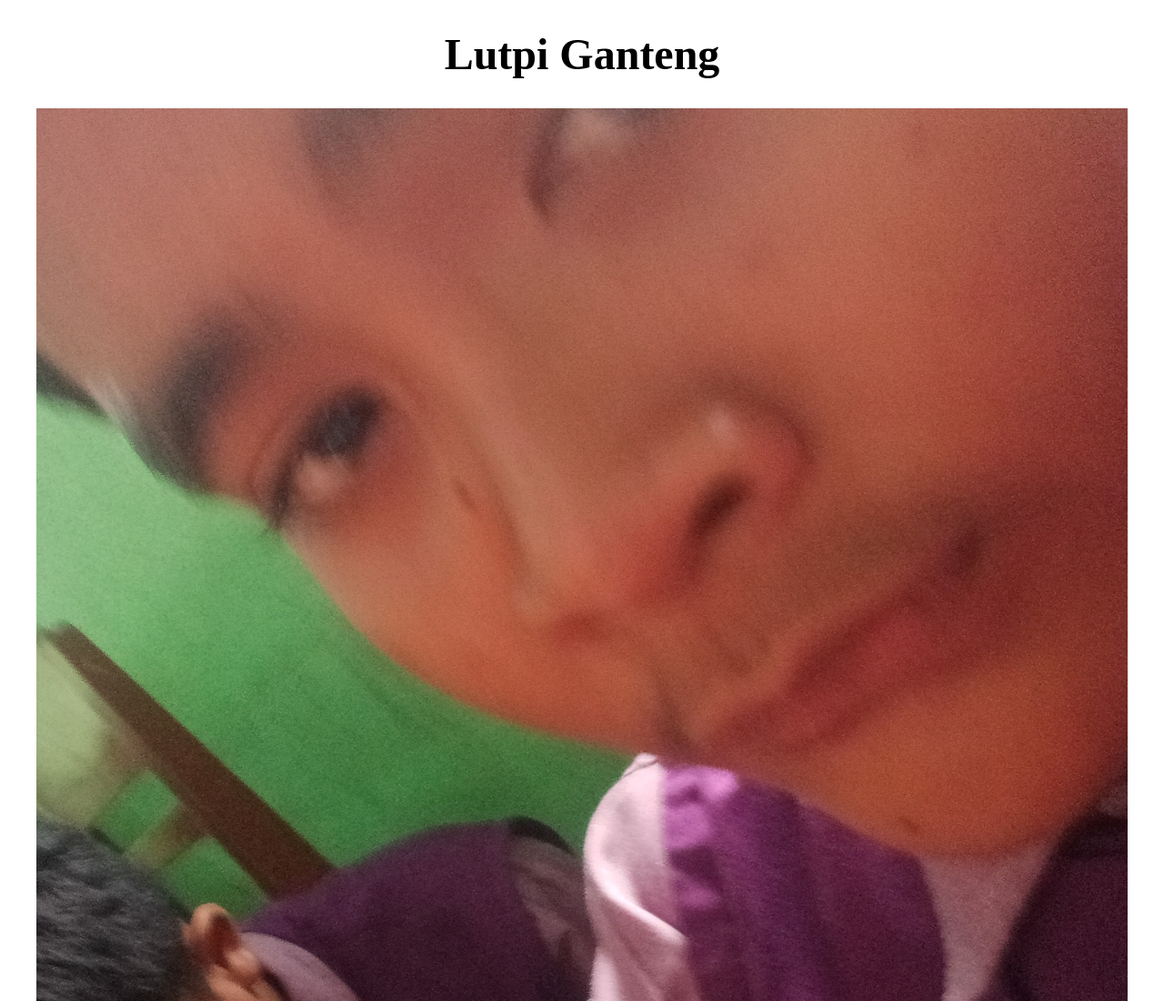
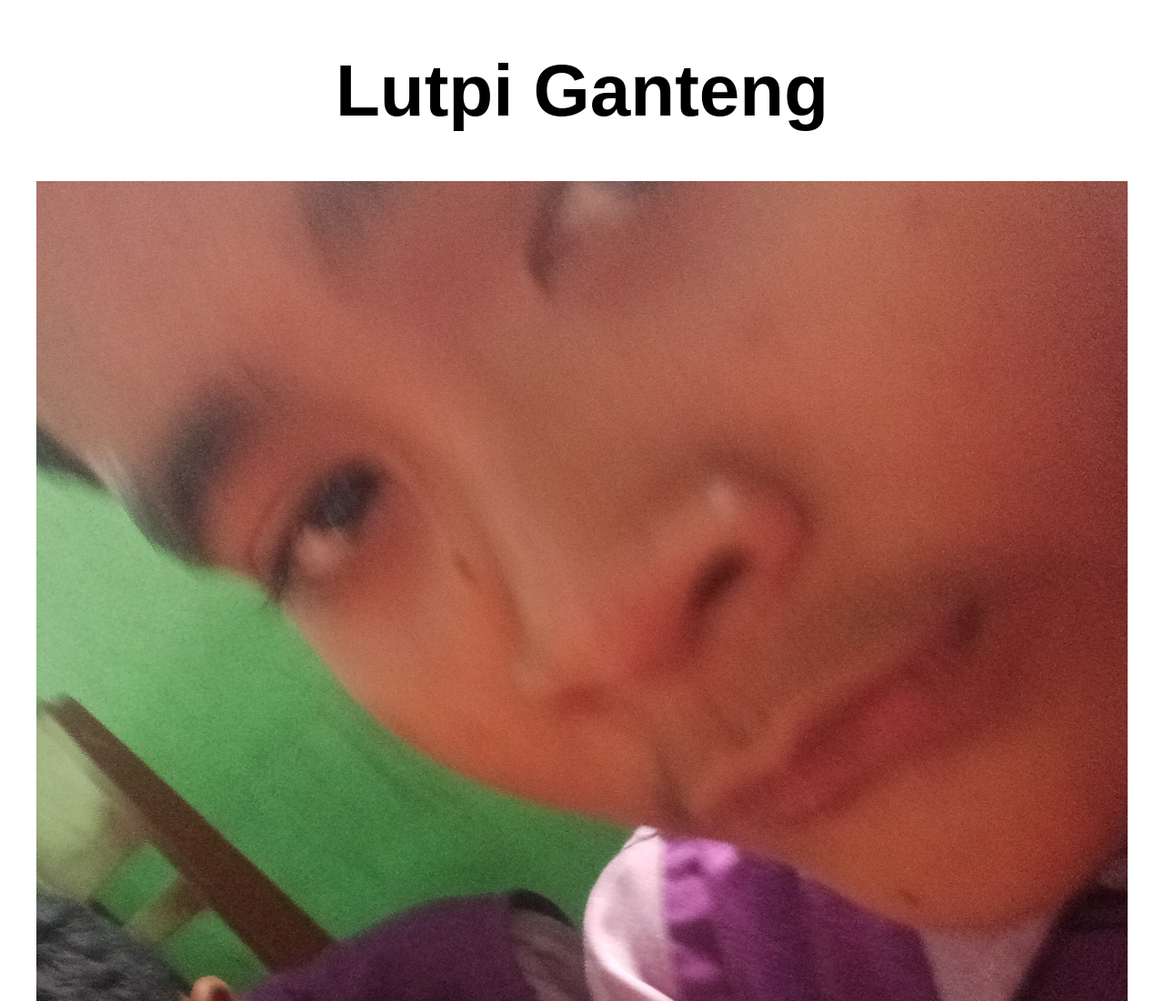
Before and after one commit to Qris-tian/LutpiGanteng, a plain HTML site: page index.html in a window 1280 px wide. Shown: the top 1100 px of the page at 91% size. Drawn offline with Linux system fonts and the light colour scheme.

Commit message:
update index.html

```diff
--- a/index.html
+++ b/index.html
@@ -7,8 +7,9 @@
   <body>
     <style>
       h1 {
+        font-family: arial;
         text-align: center;
-        font-size: 3em;
+        font-size: 5em;
         font-weight: bold;
       }
       .gambar img {
```
